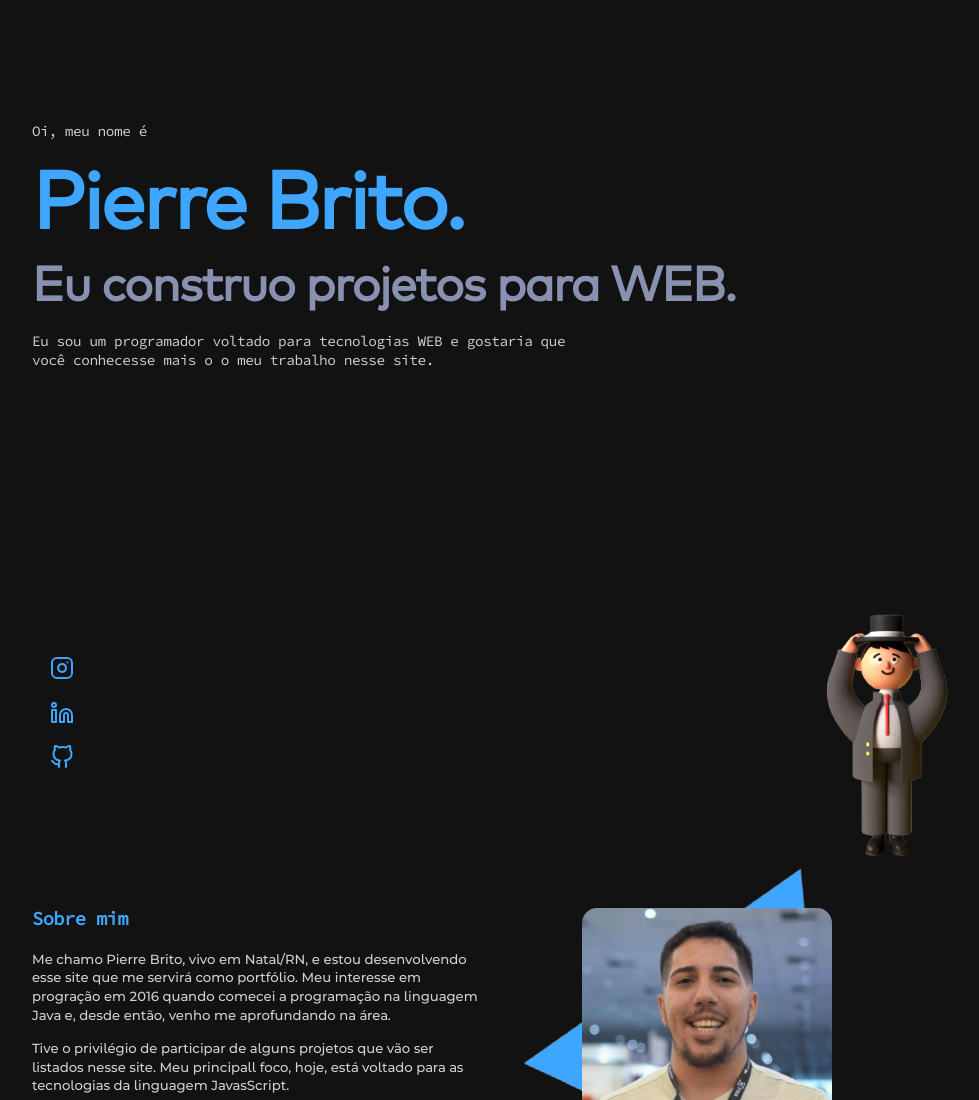
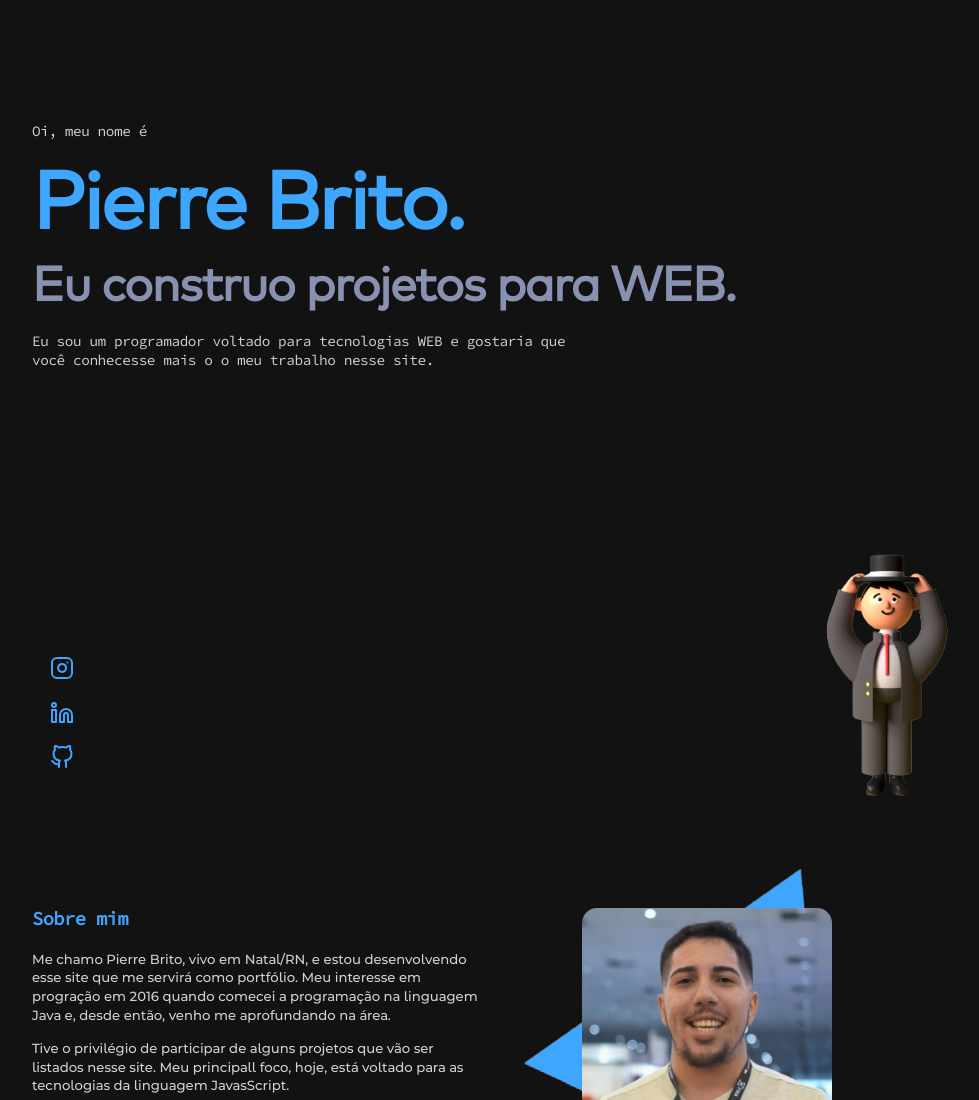
Before and after one commit to pierrecbrito/portfolio, a plain HTML site: page index.html in a window 1280 px wide. Shown: the top 1100 px of the page, without its empty margins (158-1137 px from the left). Drawn offline with Linux system fonts and the light colour scheme.

Commit message:
Local do boneco

```diff
--- a/assets/css/main.css
+++ b/assets/css/main.css
@@ -29,7 +29,7 @@ p, li {
 .boneco {
     position: absolute;
     right: -80px;
-    bottom: 0px;
+    bottom: 60px;
     transform: scale(2);
     overflow: hidden;
 }
```
